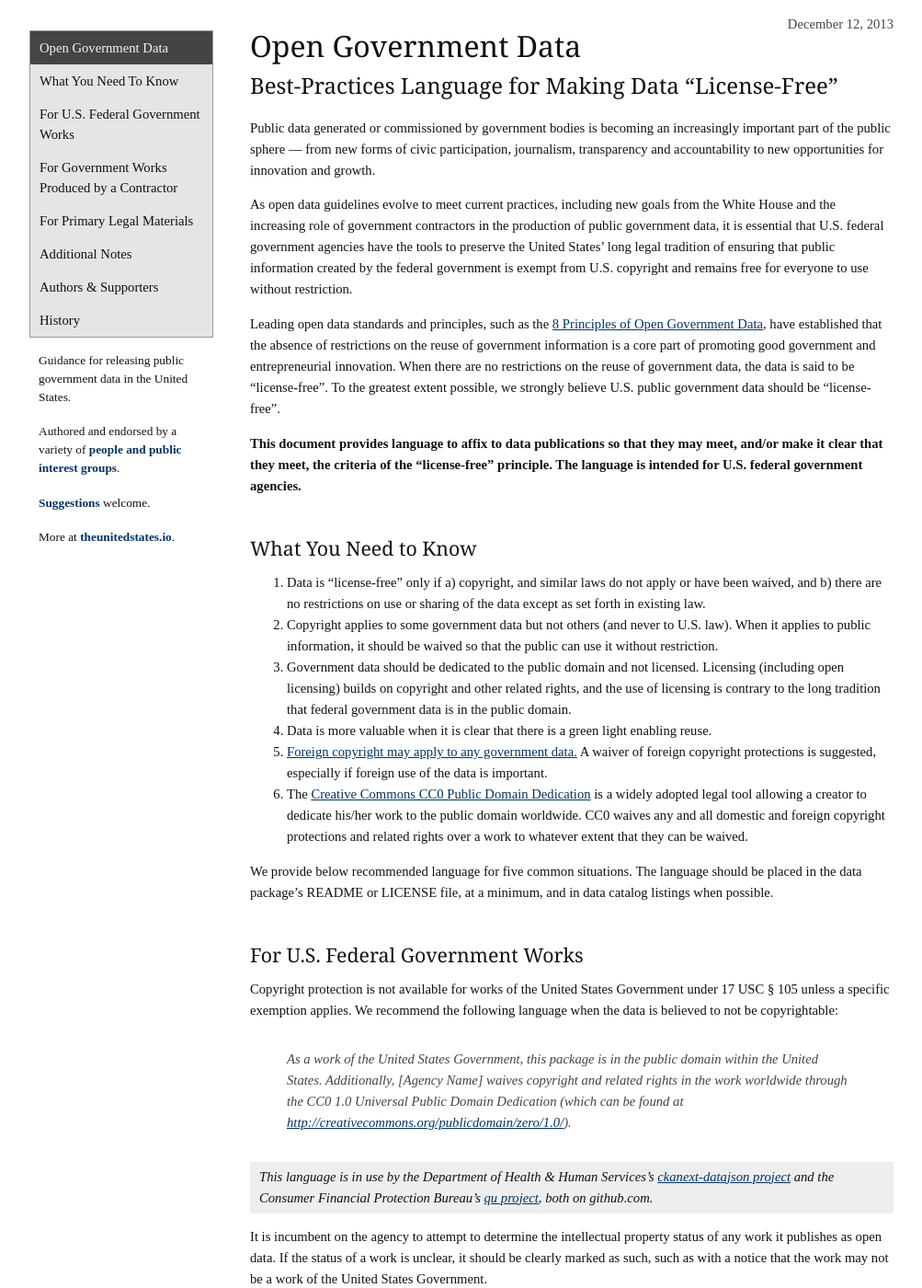
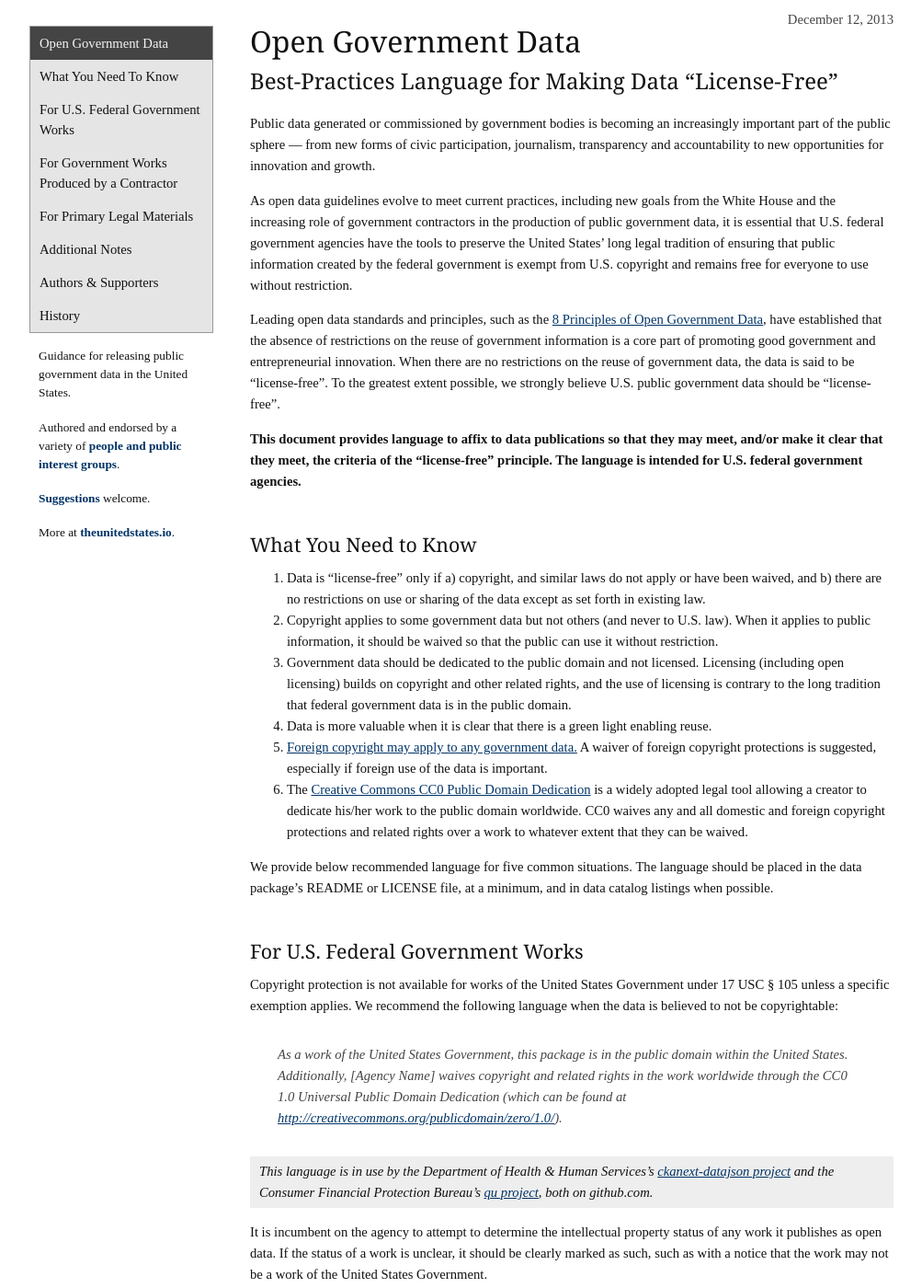
Before and after one commit to unitedstates/licensing, a Jekyll site: the page built from index.md, in a window 1280 px wide and 1400 px high. Shown: the whole window at 92% size, without its empty margins (18-1021 px from the left). Built offline with Jekyll 4.4.1, drawn with Linux system fonts in a browser that asks for light colours; nearby versions of some CDN libraries; some web fonts are replaced.

Commit message:
more friendliness

```diff
--- a/_layouts/default.html
+++ b/_layouts/default.html
@@ -3,6 +3,8 @@
 <head>
   <meta http-equiv="Content-Type" content="text/html;charset=utf-8" />
   <title>Open Government Data: Best-Practices Language for Making Data "License-Free"</title>
+
+  <meta content="width=device-width, initial-scale=1.0" name="viewport">
 
   <!--[if lt IE 9]><script src="assets/html5.js"></script><![endif]-->
 
--- a/assets/site.css
+++ b/assets/site.css
@@ -81,8 +81,11 @@ article h3 {font-size: 18pt; margin-top: 0;}
 article h4 {font-size: 16pt; margin-top: 0; padding-top: 30px; margin-bottom: 10px;}
 article a {color: #036;}
 
-article blockquote {padding: 1px 0;} /* 1px triggers a much bigger pad */
-article blockquote {color: #444; font-style: italic;}
+/* 1px triggers a much bigger pad */
+article blockquote {
+  margin: 30px 30px;
+  color: #444; font-style: italic;
+}
 article .example {
   font-style: italic;
   background-color: #eeeeee;
@@ -94,6 +97,7 @@ article p.dateline {
   text-align: right;
   color: #444;
   margin-bottom: 0px;
+  margin-top: 10px;
 }
 article p.small {font-size: 10pt;}
 
@@ -134,4 +138,6 @@ article ul.people a:hover {text-decoration: underline; color: #111;}
   article p.dateline {
     text-align: left; margin-bottom: 10px;
   }
+  h2 {line-height: 35px;}
+  h3 {line-height: 30px;}
 }
```
